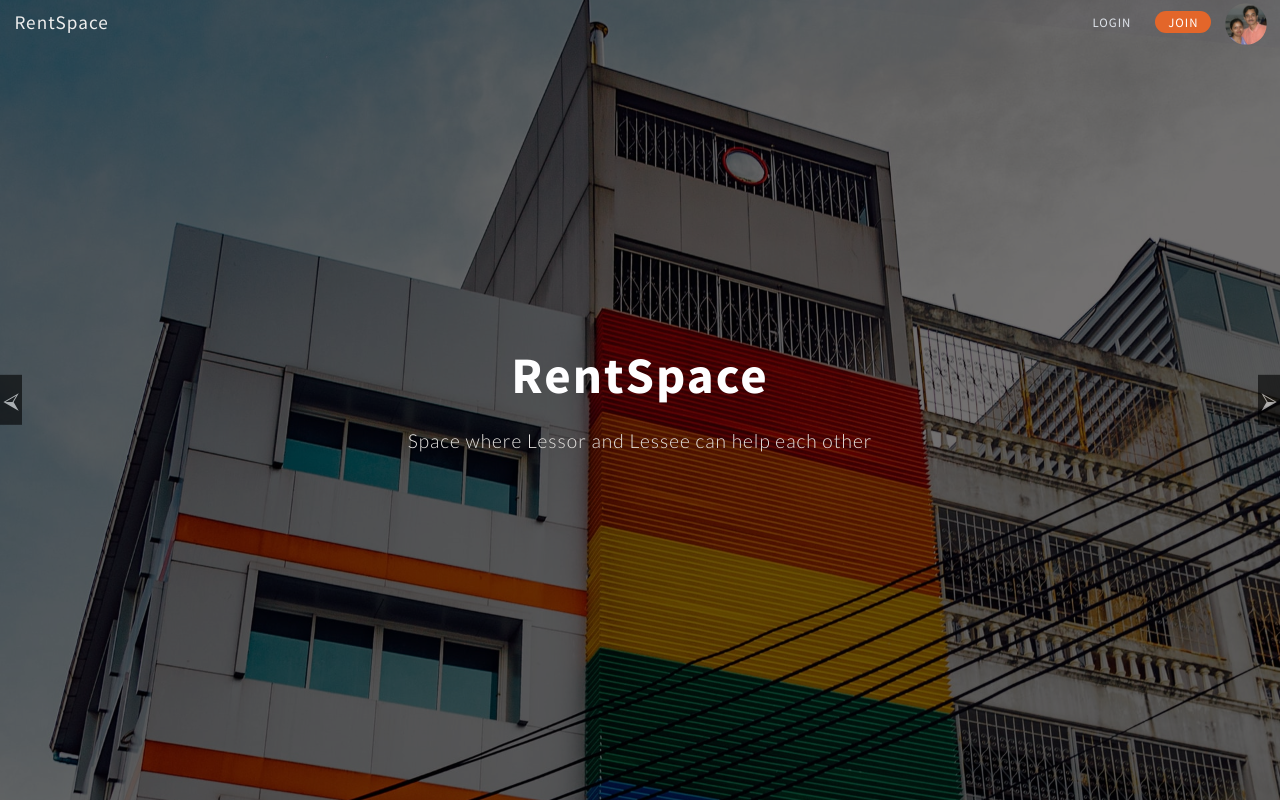
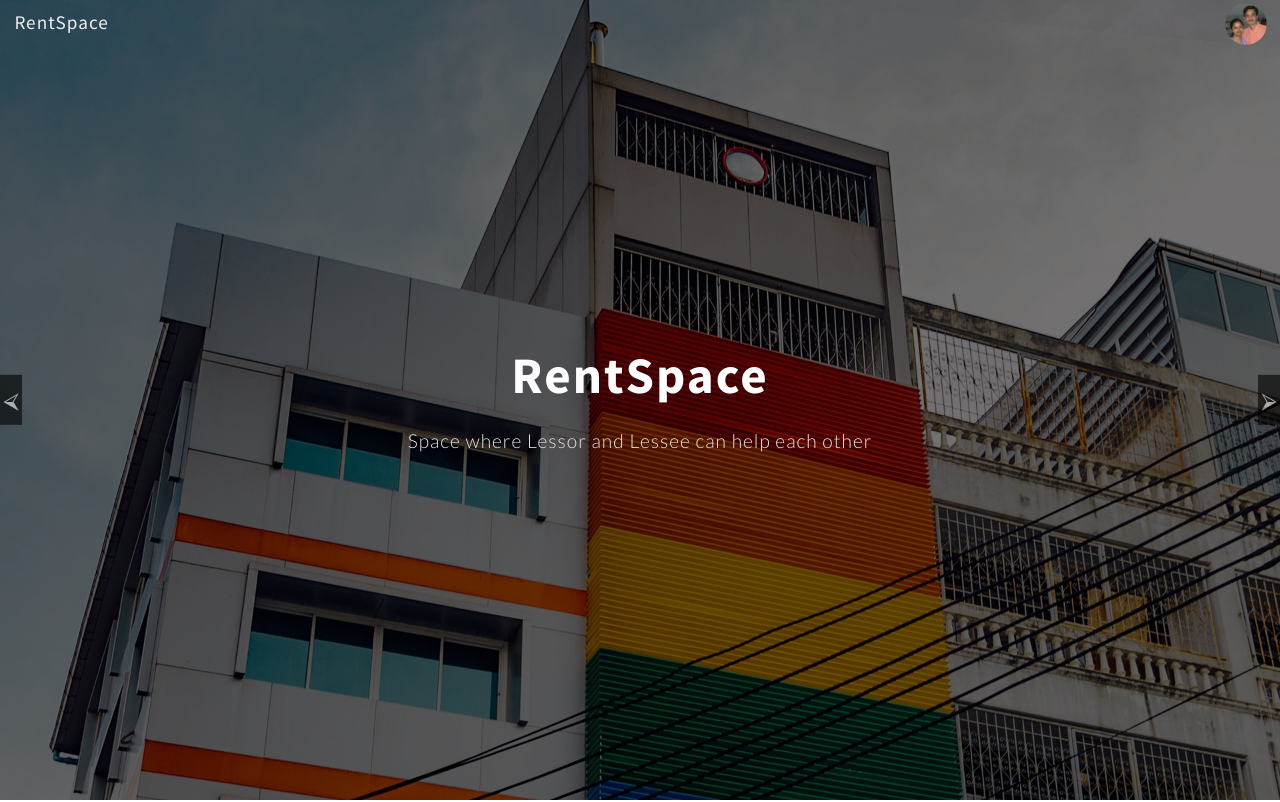
Before and after one commit to Amol-Shrivastava/RentSpace, a website: page index.html in a window 1280 px wide. Shown: the top 802 px of the page. Drawn offline with nearby package versions, Linux system fonts and the light colour scheme; a web font is replaced by a local one.

Commit message:
Update index.html

```diff
--- a/index.html
+++ b/index.html
@@ -26,8 +26,8 @@
     <nav class="nav">
       <ul class="nav_list">
         <li class="nav_list--items"><a href="index.html" class="nav_list--links nav-logo">RentSpace</a></li>
-        <li class="nav_list--items logIn"><span class="nav_list--links login hover-link">LogIn</span></li>
-        <li class="nav_list--items signUp"><span class="nav-list-links join">JOIN</span></li>
+       <!-- <li class="nav_list--items logIn"><span class="nav_list--links login hover-link">LogIn</span></li>
+        <li class="nav_list--items signUp"><span class="nav-list-links join">JOIN</span></li> -->
         <li class="nav_list--items user-icon"><span class="nav-list-links">
             <figure class="userCont">
               <img src="./images/indi_reviewer/reviewer-1.jpg" alt="" class="userImg">
```
